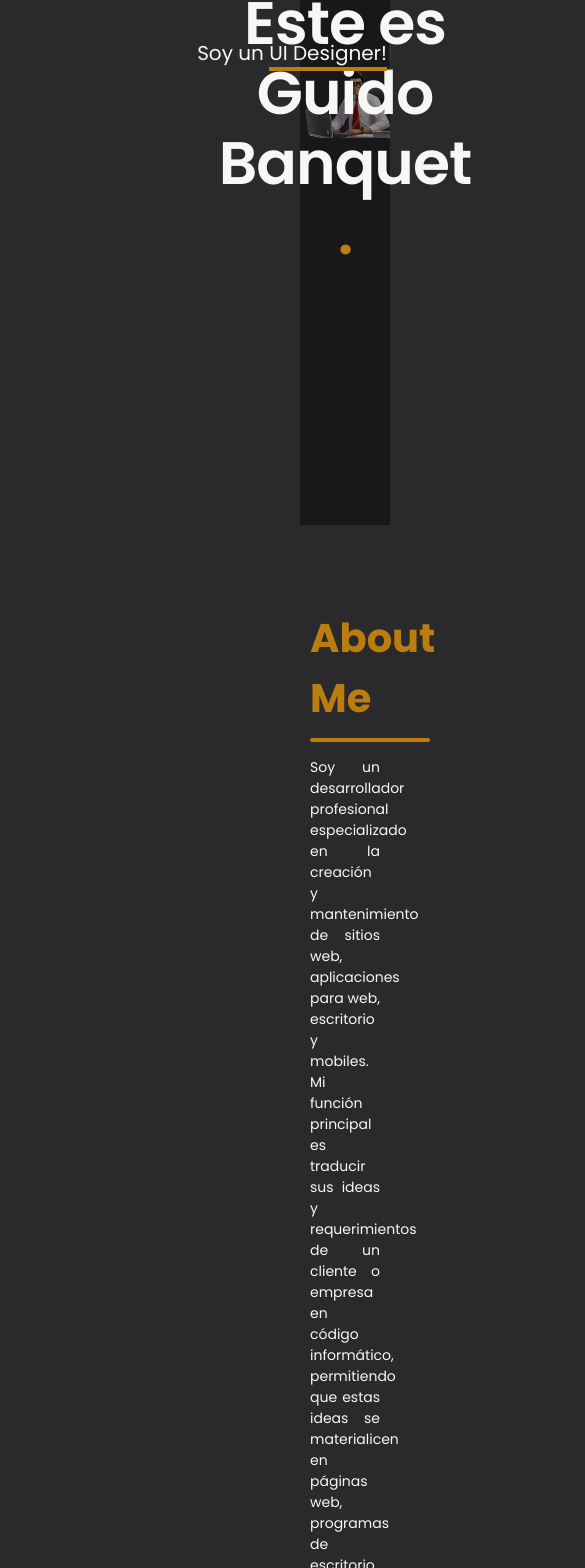
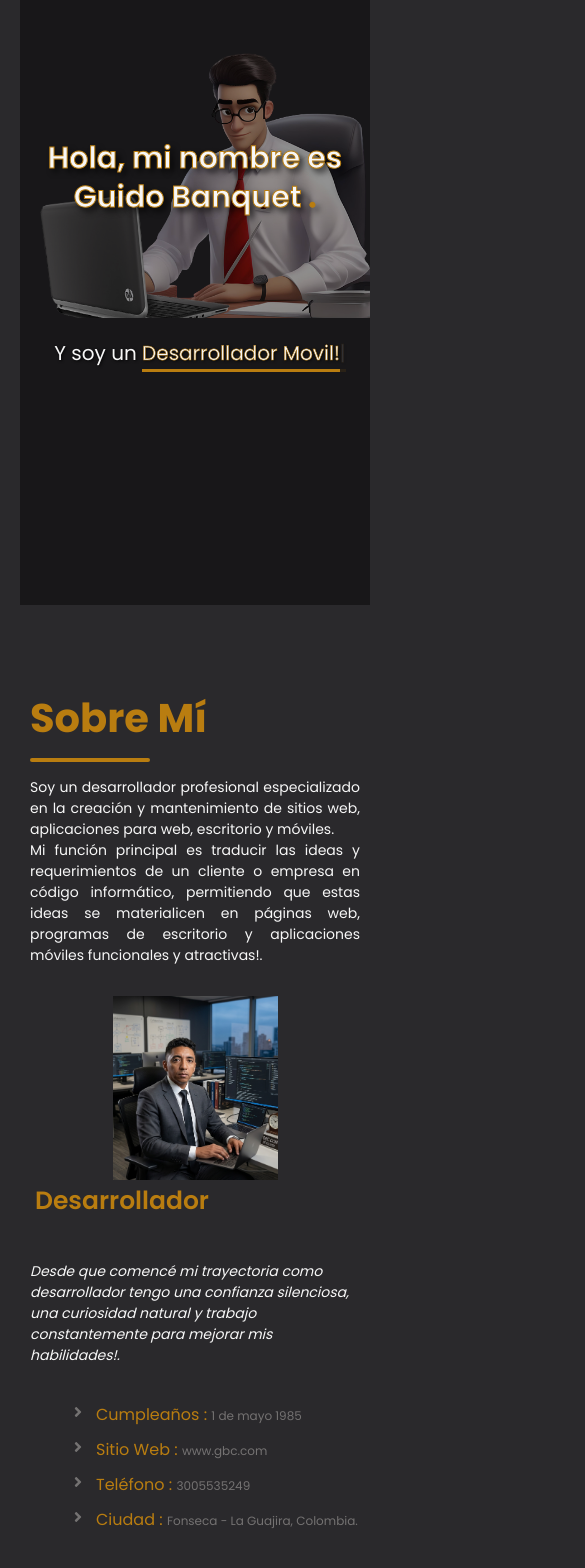
Before and after one commit to guidostark37/mi-portafolio, a React (Vite) app: page / in a window 390 px wide. Shown: the part 319-1887 px from the top of the page, 585 px wide, since content can reach past the window. Built offline with nearby package versions, Linux system fonts and the light colour scheme.

Commit message:
style(responsive): unificar media queries a 850px y optimizar vistas de componentes en móvil

```diff
--- a/src/components/About.jsx
+++ b/src/components/About.jsx
@@ -1,7 +1,7 @@
-import React,{ useEffect, useRef } from "react";
+import React, { useEffect, useRef } from "react";
 import { FaAngleRight } from "react-icons/fa";
 
-export default function About (){
+export default function About() {
   const sectionRef = useRef(null);
 
   useEffect(() => {
@@ -23,50 +23,70 @@ export default function About (){
     };
   }, []);
 
-    return(
+  return (
+    <section id="about" ref={sectionRef} className="reveal-fade">
+      {/* 1. Título principal en español */}
+      <h1 className="heading">Sobre Mí</h1>
+      <div className="divider"></div>
 
-    <section id="about" ref={sectionRef} className="reveal-fade">
-      <h1 className="heading">About Me</h1>
-      <div className="divider"></div>
+      {/* Corrección de 'mobiles' por 'móviles' en el texto */}
       <p className="parraf">
         Soy un desarrollador profesional especializado en la creación y mantenimiento de sitios web, aplicaciones para web,
-        escritorio y mobiles.<br></br>
-        Mi función principal es traducir sus ideas y requerimientos de un cliente o empresa en código informático,
-        permitiendo que estas ideas se materialicen en páginas web, programas de escritorio y aplicaciones mobiles funcionales y atractivas!.</p>
+        escritorio y móviles.<br></br>
+        Mi función principal es traducir las ideas y requerimientos de un cliente o empresa en código informático,
+        permitiendo que estas ideas se materialicen en páginas web, programas de escritorio y aplicaciones móviles funcionales y atractivas!.
+      </p>
 
       <div className="about-col">
         <div className="img-col">
-            <img src="imagenes/image.png" alt=""></img>
+          <img src="imagenes/image.png" alt="Guido Banquet"></img>
         </div>
         <div className="info-col">
           <h2>Desarrollador</h2>
-            <p>Desde que comencé mi trayectoria como desarrollador tengo una confianza silenciosa,
-                una curiosidad natural y trabajo constantemente para mejorar mis habilidades!.</p>
+          <p>
+            Desde que comencé mi trayectoria como desarrollador tengo una confianza silenciosa,
+            una curiosidad natural y trabajo constantemente para mejorar mis habilidades!.
+          </p>
 
           <div className="icon-list-col">
-
+            {/* 2. Primera columna de datos en español */}
             <div className="icon-list">
               <ul>
-                        <li><FaAngleRight className="about-icon" /><strong>Birthday : </strong><span>1 may 1985</span></li>
-                <li><FaAngleRight className="about-icon" /><strong>Website : </strong><span>www.gbc.com</span></li>
-                <li><FaAngleRight className="about-icon" /><strong>Phone : </strong><span>3005535249</span></li>
-                <li><FaAngleRight className="about-icon" /><strong>City : </strong><span>Fonseca-La guajira, Colombia.</span></li>
+                <li>
+                  <FaAngleRight className="about-icon" /><strong>Cumpleaños : </strong><span>1 de mayo 1985</span>
+                </li>
+                <li>
+                  <FaAngleRight className="about-icon" /><strong>Sitio Web : </strong><span>www.gbc.com</span>
+                </li>
+                <li>
+                  <FaAngleRight className="about-icon" /><strong>Teléfono : </strong><span>3005535249</span>
+                </li>
+                <li>
+                  <FaAngleRight className="about-icon" /><strong>Ciudad : </strong><span>Fonseca - La Guajira, Colombia.</span>
+                </li>
               </ul>
             </div>
 
+            {/* 3. Segunda columna de datos en español */}
             <div className="icon-list">
               <ul>
-                <li><FaAngleRight className="about-icon" /><strong>Age : </strong><span>41</span></li>
-                <li><FaAngleRight className="about-icon" /><strong>Degree : </strong><span>Semi-Junior</span></li>
-                <li><FaAngleRight className="about-icon" /><strong>Email : </strong><span>bguido10@gmail.com</span></li>
-                <li><FaAngleRight className="about-icon" /><strong>Freelancer : </strong><span>Available</span></li>
+                <li>
+                  <FaAngleRight className="about-icon" /><strong>Edad : </strong><span>41</span>
+                </li>
+                <li>
+                  <FaAngleRight className="about-icon" /><strong>Nivel : </strong><span>Semi-Junior</span>
+                </li>
+                <li>
+                  <FaAngleRight className="about-icon" /><strong>Correo : </strong><span>bguido10@gmail.com</span>
+                </li>
+                <li>
+                  <FaAngleRight className="about-icon" /><strong>Freelance : </strong><span>Disponible</span>
+                </li>
               </ul>
             </div>
           </div>
         </div>
       </div>
-
-
     </section>
   );
 }
--- a/src/components/Home.jsx
+++ b/src/components/Home.jsx
@@ -7,7 +7,7 @@ export default function Home() {
   useEffect(() => {
     // Inicializamos el efecto de escritura con tu configuración original
     const typed = new Typed(el.current, {
-      strings: ['Freelancer!', 'UI Designer!', 'Desarrollador Mobile!'],
+      strings: ['Desarrollador Web!', 'Desarrollador Movil!', 'Diseñador UI','Freelancer!'],
       typeSpeed: 100,
       backSpeed: 100,
       backDelay: 2000,
@@ -23,8 +23,8 @@ export default function Home() {
   return (
     <section id="home">
       <div className="home-row">
-        <h1>Hola, Este es <br /> Guido Banquet <span>.</span></h1>
-        <p>Soy un <span ref={el} className="auto-input"></span></p>
+        <h1>Hola, mi nombre es  <br /> Guido Banquet <span>.</span></h1>
+        <p>Y soy un <span ref={el} className="auto-input"></span></p>
       </div>
     </section>
   );
--- a/src/components/Services.jsx
+++ b/src/components/Services.jsx
@@ -54,7 +54,7 @@ const misServicios = [
 export default function Servicios() {
   return (
     <section id="servicios">
-      <h1 className="heading">Services</h1>
+      <h1 className="heading">Servicios</h1>
       <div className="divider"></div>
       <p className="parrafo4">
         Ofrezco soluciones integrales de desarrollo y automatización de software.
--- a/src/index.css
+++ b/src/index.css
@@ -56,12 +56,11 @@ section {
 }
 
 /* ==========================================================================
-   SECCIÓN HOME ADAPTADA (Adiós desplazamientos negativos y caídas)
+                          SECCIÓN HOME
    ========================================================================== */
 #home {
   width: 100%;
   min-height: 100vh;
-  /* Cambiamos a 'cover' para que la imagen cubra toda la sección como un tapiz */
   background: url('/imagenes/nuevo1.png');
   background-size: contain;
   background-position: right;
@@ -101,11 +100,10 @@ section {
   margin-bottom: 10px;
   line-height: 70px;
   position: relative;
-  /* SE ELIMINARON right: 370px y bottom: 150px que causaban que se fuera abajo */
 }
 
 #home .home-row h1 span {
-  color: var(--themeColor, #b97d10);
+  color: var(--themeColor);
 }
 
 #home .home-row p {
@@ -113,30 +111,80 @@ section {
   color: var(--bgcolor);
   font-weight: 500;
   position: relative;
-  /* SE ELIMINARON right y bottom fijos */
 }
 
 #home .home-row p span {
-  border-bottom: 4px solid var(--themeColor, #b97d10);
-}
-
+  border-bottom: 4px solid var(--themeColor);
+}
+.mobile-break {
+  display: none;
+}
 /* ==========================================================================
-   RESPONSIVE GLOBAL OPTIMIZADO PARA MÓVILES
+/* ==========================================================================
+   RESPONSIVE GLOBAL OPTIMIZADO PARA MÓVILES (ADAPTADO A 850PX)
    ========================================================================== */
-@media (max-width: 1050px) {
+@media (max-width: 850px) {
   #root {
-    flex-direction: column; /* En celulares el flujo pasa a ser vertical */
-  }
+    flex-direction: column;
+  }
+
   .main-content {
-    margin-left: 0; /* Eliminamos el espacio del menú ya que pasa a modo oculto */
+    margin-left: 0;
     width: 100%;
   }
+
   #home {
-    padding: 0 30px;
-    align-items: center; /* Centramos el texto en las pantallas de teléfono */
-  }
+    margin-left: 0 !important;
+    padding: 120px 24px 40px 24px !important;
+    align-items: center;
+    text-align: center;
+    justify-content: center;
+  }
+
   .home-row {
     text-align: center;
+    width: 100% !important;
+    max-width: 100% !important;
+    box-sizing: border-box;
+  }
+
+  #home .home-row h1 {
+    font-size: 30px !important;
+    line-height: 1.3 !important;
+    margin-bottom: 15px;
+    letter-spacing: 0px;
+    position: relative;
+    bottom: 100px;
+    top: 0;
+
+    -webkit-text-stroke: 1px var(--themeColor); /* Crea el contorno con tu variable de color */
+    text-shadow: 4px 4px 6px rgba(0, 0, 0, 0.8); /* Sombra negra de fondo para que el color vivo resalte más */
+  }
+
+  .mobile-break {
+    display: inline !important;
+  }
+
+  #home .home-row p {
+    font-size: 20px !important;
+    line-height: 1.6 !important;
+    width: 100%;
+    overflow: visible !important;
+    position: relative;
+    top: 100px;
+    left: 5px;
+
+    /* ⚡ Sombra suave para el párrafo base para que no compita tanto con el H1 */
+    text-shadow: 1px 1px 3px rgba(0, 0, 0, 0.9);
+  }
+
+  #home .home-row p span {
+    display: inline-block;
+    white-space: normal !important;
+    border-bottom-width: 3px;
+
+    /* ⚡ Opcional: Si quieres que las palabras que se escriben solas también tengan contorno */
+    -webkit-text-stroke: 0.5px var(--themeColor);
   }
 }
 /* ==========================================================================
@@ -717,19 +765,43 @@ header .navbar::-webkit-scrollbar-thumb:hover {
   margin-left: 5px;
   padding: 2px;
   color: var(--themeColor); /* ⚡ DINÁMICO: Los iconos de las tecnologías se pintan también */
-}
-
-/* --- RESPONSIVE SKILLS --- */
-@media (max-width: 1050px) {
+}/* ==========================================================================
+   AJUSTES PARA LA SECCIÓN "HABILIDADES" (UNIFICADO A 850PX)
+   ========================================================================== */
+@media (max-width: 850px) {
   #skills {
-    padding: 60px 30px;
-  }
-}
-
-@media (max-width: 768px) {
+    padding: 60px 20px !important; /* Mantiene un espaciado prudente en los lados */
+  }
+
+  /* ⚡ Forzamos el flujo vertical para que no se aplasten las barras */
   .skills-row {
-    flex-direction: column;
-    gap: 0;
+    display: flex !important;
+    flex-direction: column !important;
+    gap: 0 !important;
+    width: 100% !important;
+  }
+
+  /* Asegura que cada columna use todo el ancho disponible del celular */
+  .skills-col {
+    width: 100% !important;
+  }
+
+  /* Espaciado para separar las cajas de progreso verticalmente */
+  .progress-box {
+    margin-bottom: 25px !important;
+    width: 100% !important;
+  }
+
+  .progress-box h3 {
+    font-size: 18px !important;
+    display: flex;
+    justify-content: space-between;
+    align-items: center;
+  }
+
+  .skill-icon {
+    font-size: 24px !important;
+    margin-right: 10px;
   }
 }
 /*-------resume section--------*/
@@ -1192,26 +1264,59 @@ display: inline-block;
   line-height: 1.5;
   text-align: justify;
 }
-
-/* --- RESPONSIVE UNIFICADO --- */
-@media only screen and (max-width: 992px) {
-  #servicios .servicios-row {
-    grid-template-columns: repeat(2, 1fr); /* 2 columnas en tablets */
-    grid-gap: 25px;
-  }
-}
-
-@media only screen and (max-width: 600px) {
+/* ==========================================================================
+   SECCIÓN SERVICIOS: RESPONSIVE UNIFICADO A 850PX
+   ========================================================================== */
+
+@media only screen and (max-width: 850px) {
+  /* 📐 Ajuste general de la sección en pantallas medianas y chicas */
   #servicios {
     padding: 50px 15px;
   }
+
+  /* 🎛️ Reorganización del Grid: 1 sola columna limpia para priorizar el scroll */
   #servicios .servicios-row {
-    grid-template-columns: 1fr; /* 1 sola columna limpia en móviles */
-    grid-gap: 20px;
-  }
+    display: grid !important;
+    grid-template-columns: 1fr !important;
+    grid-gap: 25px !important;
+  }
+
+  /* 🚀 Alineación horizontal: Icono a la izquierda, texto a la derecha */
   #servicios .servicios-row .servicios-box {
-    flex-direction: column; /* Opcional: El icono se posiciona arriba en móviles pequeños */
-    gap: 12px;
+    display: flex !important;
+    flex-direction: row !important;
+    align-items: flex-start !important; /* Mantiene el icono arriba, alineado con el h4 */
+    gap: 15px !important; /* Espacio de separación entre el círculo verde y el texto */
+    text-align: left !important; /* Fuerza la lectura natural hacia la izquierda */
+  }
+
+  /* 🟢 Blindaje para que el círculo del icono no se aplaste o deforme */
+  #servicios .servicios-row .servicios-box .icon {
+    flex-shrink: 0 !important;
+    width: 40px !important;
+    height: 40px !important;
+    font-size: 20px !important; /* Tamaño del icono interno */
+    display: flex;
+    align-items: center;
+    justify-content: center;
+    position: relative;
+    bottom: 5px;
+  }
+
+  /* 📝 Bloque de información del servicio */
+  #servicios .servicios-row .serv-info {
+    flex: 1; /* Permite que el texto tome el resto del ancho disponible */
+  }
+
+  #servicios .servicios-row .serv-info h4 {
+    margin-top: 0 !important; /* Elimina desfases para que pegue perfecto con el tope del icono */
+    margin-bottom: 5px !important;
+    font-size: 1.15rem !important;
+  }
+
+  #servicios .servicios-row .serv-info p {
+    font-size: 0.92rem !important;
+    line-height: 1.45 !important;
   }
 }
 /* ==========================================================================
@@ -1370,27 +1475,75 @@ display: inline-block;
   color: var(--themeColor);
 }
 
-/* --- RESPONSIVE OPTIMIZADO --- */
-@media only screen and (max-width: 900px) {
+/* ==========================================================================
+   SECCIÓN CONTACTO: RESPONSIVE UNIFICADO A 850PX
+   ========================================================================== */
+
+@media only screen and (max-width: 850px) {
+  #contactos {
+    padding: 50px 15px;
+  }
+
+  /* 📦 APILAMIENTO VERTICAL: El mapa va arriba y el formulario abajo */
   #contactos .contact-row {
-    flex-direction: column; /* Las columnas se apilan verticalmente */
-    gap: 25px;
-  }
+    display: flex !important;
+    flex-direction: column !important;
+    gap: 30px !important; /* Espacio de separación entre ambas columnas */
+  }
+
+  /* Forzamos a que ambas columnas ocupen el 100% del ancho del celular */
   #contactos .contact-row .contac-left,
   #contactos .contact-row .contac-right {
     flex-basis: 100% !important;
     width: 100% !important;
-    max-width: 100%;
-  }
-}
-
-@media only screen and (max-width: 500px) {
-  #contactos {
-    padding: 50px 15px;
-  }
-  #contactos .contact-row .contac-left,
-  #contactos .contact-row .contac-right {
+    max-width: 100% !important;
     padding: 20px 15px;
+  }
+
+  /* 🚀 ALINEACIÓN DE ICONOS DE CONTACTO AL LADO DEL TEXTO */
+  #contactos .contact-row .contac-left .icon-box {
+    display: flex !important;
+    flex-direction: row !important; /* Icono a la izquierda, textos a la derecha */
+    align-items: center !important; /* Centra verticalmente el icono con las dos líneas de texto */
+    gap: 15px !important; /* Separación horizontal */
+    margin-bottom: 20px;
+    text-align: left !important;
+  }
+
+  /* ⚙️ ENCOGER ICONOS: Ajuste del contenedor del icono para que sea compacto */
+  #contactos .contact-row .contac-left .icon-box .icon {
+    flex-shrink: 0 !important; /* Evita que el círculo se deforme */
+    width: 42px !important; /* Tamaño reducido y estilizado para móviles */
+    height: 42px !important;
+    font-size: 16px !important; /* Tamaño del icono interno (carta, teléfono, etc) */
+    display: flex;
+    align-items: center;
+    justify-content: center;
+    border-radius: 50%;
+    /* Si tus iconos tienen fondo o borde específico, lo mantendrán de tus estilos base */
+  }
+
+  /* Contenedor del texto derecho (h4 y p) */
+  #contactos .contact-row .contac-left .icon-box .info {
+    flex: 1;
+  }
+
+  #contactos .contact-row .contac-left .icon-box .info h4 {
+    margin: 0 !important; /* Quita márgenes por defecto para evitar desfases */
+    font-size: 1.05rem !important;
+    font-weight: 600;
+  }
+
+  #contactos .contact-row .contac-left .icon-box .info p {
+    margin: 2px 0 0 0 !important;
+    font-size: 0.92rem !important;
+    word-break: break-word; /* Evita que correos largos se desborden de la pantalla */
+  }
+
+  /* Ajuste para que el mapa ocupe todo el ancho disponible de su contenedor */
+  #contactos .contact-row .contac-left .mapa {
+    margin-top: 15px;
+    width: 100%;
   }
 }
 
@@ -1540,33 +1693,79 @@ display: inline-block;
   transform: scale(1.2);
 }
 
-/* --- RESPONSIVE OPTIMIZADO PARA MÓVILES --- */
-@media only screen and (max-width: 768px) {
+/* --- EVIDENCIA DE TRABAJO: RESPONSIVE OPTIMIZADO UNIFICADO A 850PX --- */
+@media only screen and (max-width: 850px) {
   .evidence-section {
-    padding: 60px 15px;
+    padding: 60px 10px; /* Reducimos ligeramente el padding lateral de la sección */
+  }
+
+  /* 🚀 AMPLIACIÓN DEL CONTENEDOR PRINCIPAL */
+  .slider-wrapper {
+    width: 95% !important; /* Forzamos a que abarque casi todo el ancho de la pantalla móvil */
+    max-width: 100% !important;
+    margin: 0 auto !important; /* Lo mantiene perfectamente centrado */
   }
 
   .slide-item {
-    aspect-ratio: 4 / 3;
-  }
-
+    /* Cambiamos de 4/3 (más chato) a un formato un poco más alto para que gane presencia */
+    aspect-ratio: 1.1 / 1 !important;
+  }
+
+  /* 🚫 Ocultamos por completo las flechas en móviles */
   .slider-arrow {
-    padding: 10px 14px;
-    font-size: 14px;
-  }
-
-  .arrow-left { left: 10px; }
-  .arrow-right { right: 10px; }
-
+    display: none !important;
+  }
+
+  /*  Ocultamos por completo los puntos indicadores inferiores */
+  .slider-dots {
+    display: none !important;
+  }
+
+  /* Ajuste del degradado inferior para proteger la lectura del texto */
   .slide-overlay {
-    padding: 25px 20px 35px 20px;
+    padding: 30px 20px 20px 20px !important;
+    background: linear-gradient(transparent, rgba(0, 0, 0, 0.85) 50%) !important;
   }
 
   .slide-card-title {
-    font-size: 1.15rem;
+    font-size: 1.2rem; /* Subimos un toque el tamaño para que acompañe el contenedor más grande */
+    margin-bottom: 6px;
   }
 
   .slide-card-desc {
-    font-size: 0.9rem;
-  }
-}
+    font-size: 0.92rem;
+    line-height: 1.4;
+  }
+}
+
+/* --- Ajustes dentro del Media Query que ya tienes --- */
+@media only screen and (max-width: 1050px) {
+
+  /* 1. Obligamos a que el contenedor principal del sitio ocupe el 100% y pierda el margen de la barra */
+  #main, main, .main-content, #home {
+    margin-left: 0 !important;
+    padding: 80px 20px 40px 20px !important; /* Espacio arriba para que el botón de menú no tape tu nombre */
+    width: 100% !important;
+    box-sizing: border-box;
+  }
+
+  /* 2. Arreglo definitivo para el texto gigante de Bienvenida */
+  #home h1 {
+    font-size: 32px !important; /* Achicamos la letra para que no se desborde */
+    line-height: 1.2 !important;
+    word-wrap: break-word;
+    margin-bottom: 10px;
+  }
+
+  /* El texto de "Soy un Desarrollador..." debajo del nombre */
+  #home h2, #home p, .typed-text {
+    font-size: 18px !important;
+  }
+
+  /* 3. Ajustamos la posición del fondo/imagen si se monta */
+  #home  #home img {
+    max-width: 100%;
+    height: auto;
+    margin-top: 20px;
+  }
+}
```
Also changed, not shown: src/components/Contacts.jsx (+18 -12 lines), src/components/Evidence.jsx (+18 -14 lines), src/components/Header.jsx (+6 -6 lines), src/components/Portfolio.jsx (+14 -7 lines), src/components/Resume.jsx (+12 -10 lines), src/components/Skills.jsx (+8 -5 lines). Lines whose indentation alone changed are shown as unchanged.
